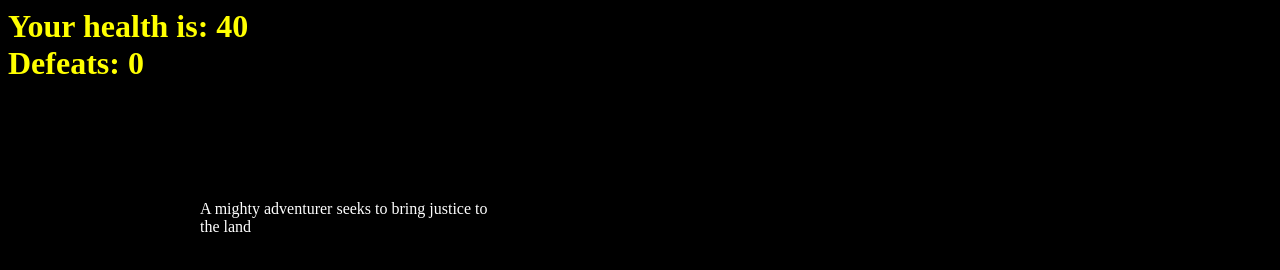
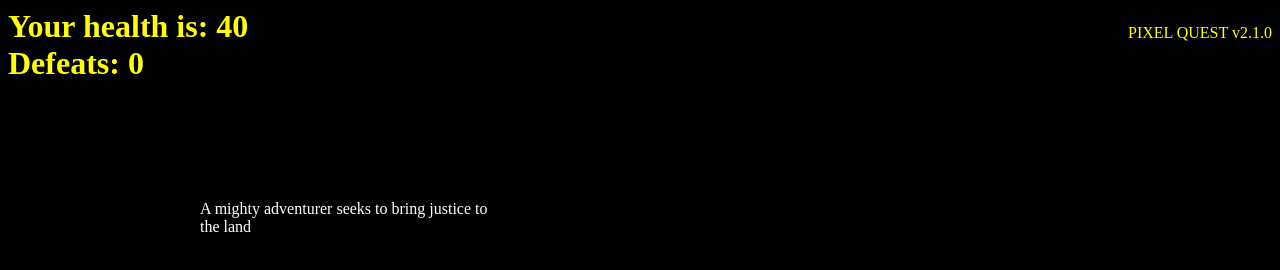
Before and after one commit to FinnickBluetome/pixel_quest, a plain HTML site: page index.html in a window 1280 px wide. Drawn offline with Linux system fonts and the light colour scheme.

Commit message:
Update index.html

```diff
--- a/index.html
+++ b/index.html
@@ -2,17 +2,22 @@
 <html>
 <head>
 	<meta name="viewport" content="width=device-width, initial-scale=1.0" />
-	<title>Pixel Quest</title>
+	<title>PIXEL QUEST</title>
 
 	<style>
 		body {
 			background-color: black;
 		}
 
-		h1 {
-			display: inline;
-			color: yellow;
-		}
+        h1 {
+            display: inline;
+            color: yellow;
+        }
+        p {
+            display: block;
+            color: yellow;
+            float: right;
+        }
 
 		h2 {
 			display: inline;
@@ -29,6 +34,7 @@
 </head>
 
 <body onload="createScreen0()">
+	<p>PIXEL QUEST v2.1.0 </p>
 	<h1>Your health is: </h1>
 	<h1 id="score">health</h1>
 	<br />
@@ -39,8 +45,7 @@
 	<canvas id="myCanvas" width="600" height="600" style="border:0px solid #c3c3c3;">
 	</canvas>
 	<audio></audio>
-	<script>
-		function sound(src) {
+	<script>function sound(src) {
 			this.sound = document.createElement("audio");
 			this.sound.src = src;
 			this.sound.setAttribute("preload", "auto");
@@ -1231,8 +1236,7 @@
 					ctx.fillRect(42, 520, 20, 20);
 				}
 			}
-		}
-	</script>
+		}</script>
 	<br>
 </body>
 </html>
```
